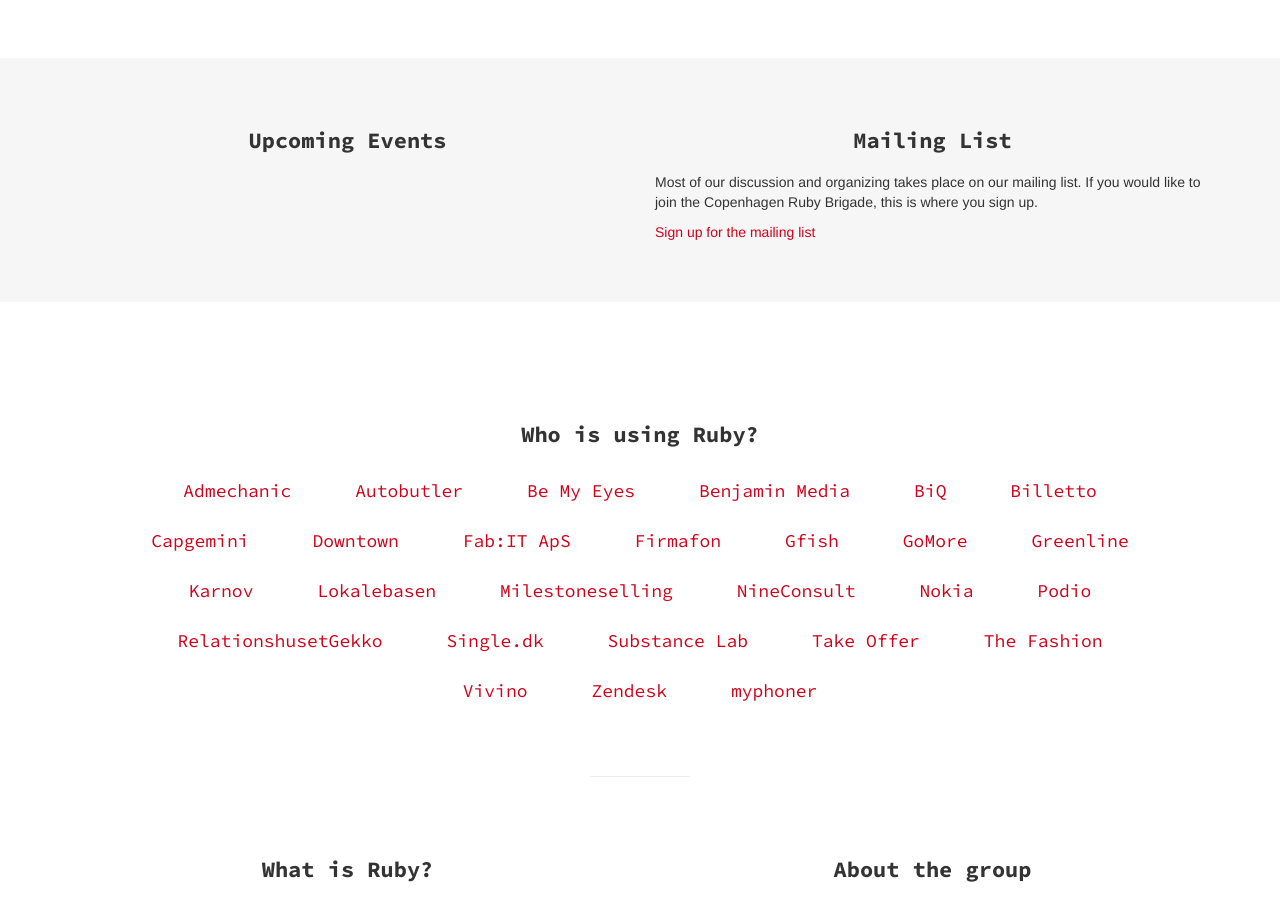
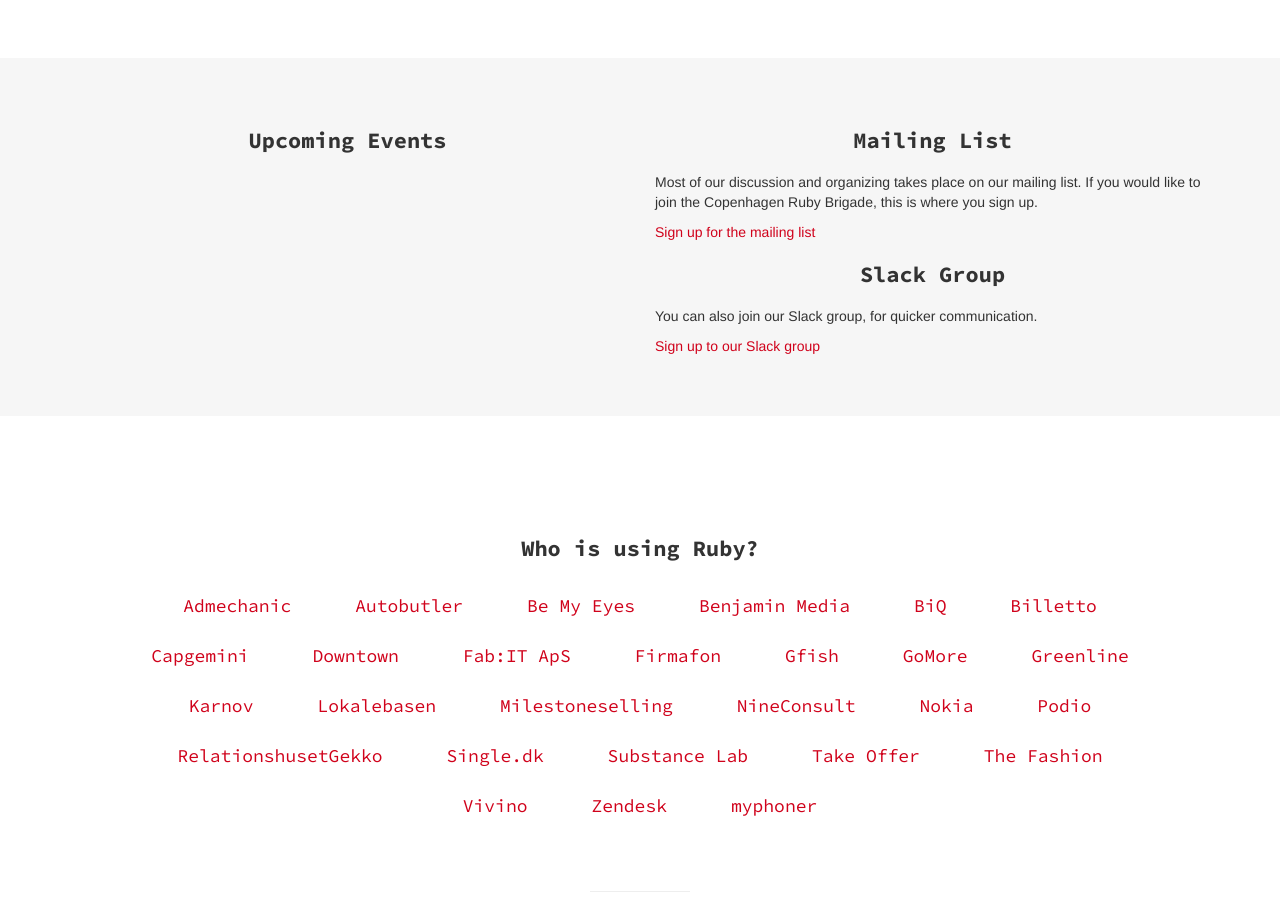
Before and after one commit to copenhagenrb/copenhagenrb.github.io, a Jekyll site: the page built from index.html, in a window 1280 px wide and 900 px high, scrolled down 591 px. Built offline with Jekyll 4.4.1, drawn with Linux system fonts in a browser that asks for light colours; comment, search, counter and statistics services are not loaded.

Commit message:
Update index.html

```diff
--- a/index.html
+++ b/index.html
@@ -18,6 +18,11 @@
 
         <p>
           <a href="http://groups.google.com/group/copenhagen-ruby-user-group" target="_blank">Sign up for the mailing list</a>
+        </p>
+        <h2>Slack Group</h2>
+        <p>You can also join our Slack group, for quicker communication.</p>
+        <p>
+          <a href="http://copenhagenrb.herokuapp.com/">Sign up to our Slack group</a>
         </p>
       </div>
     </div>
```
